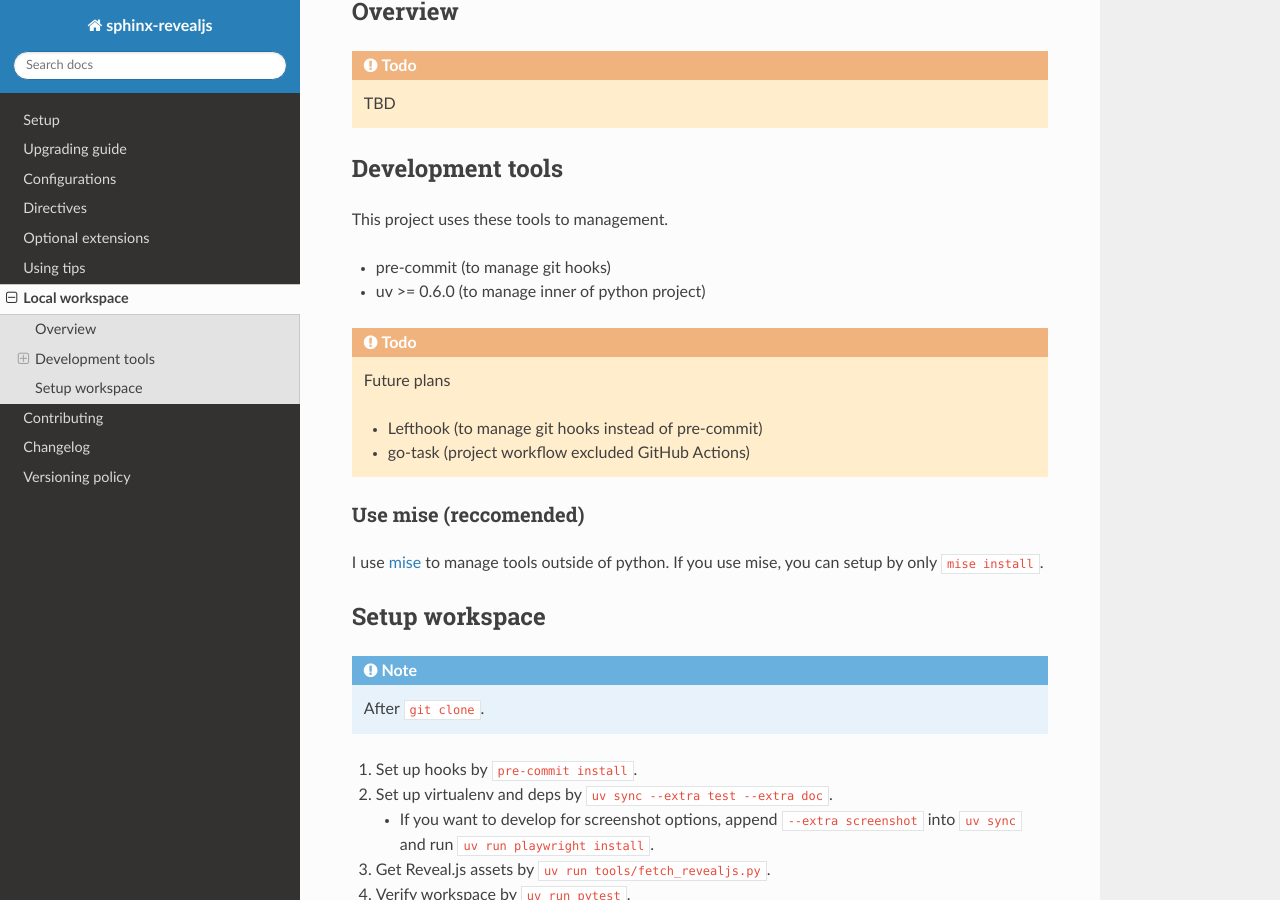
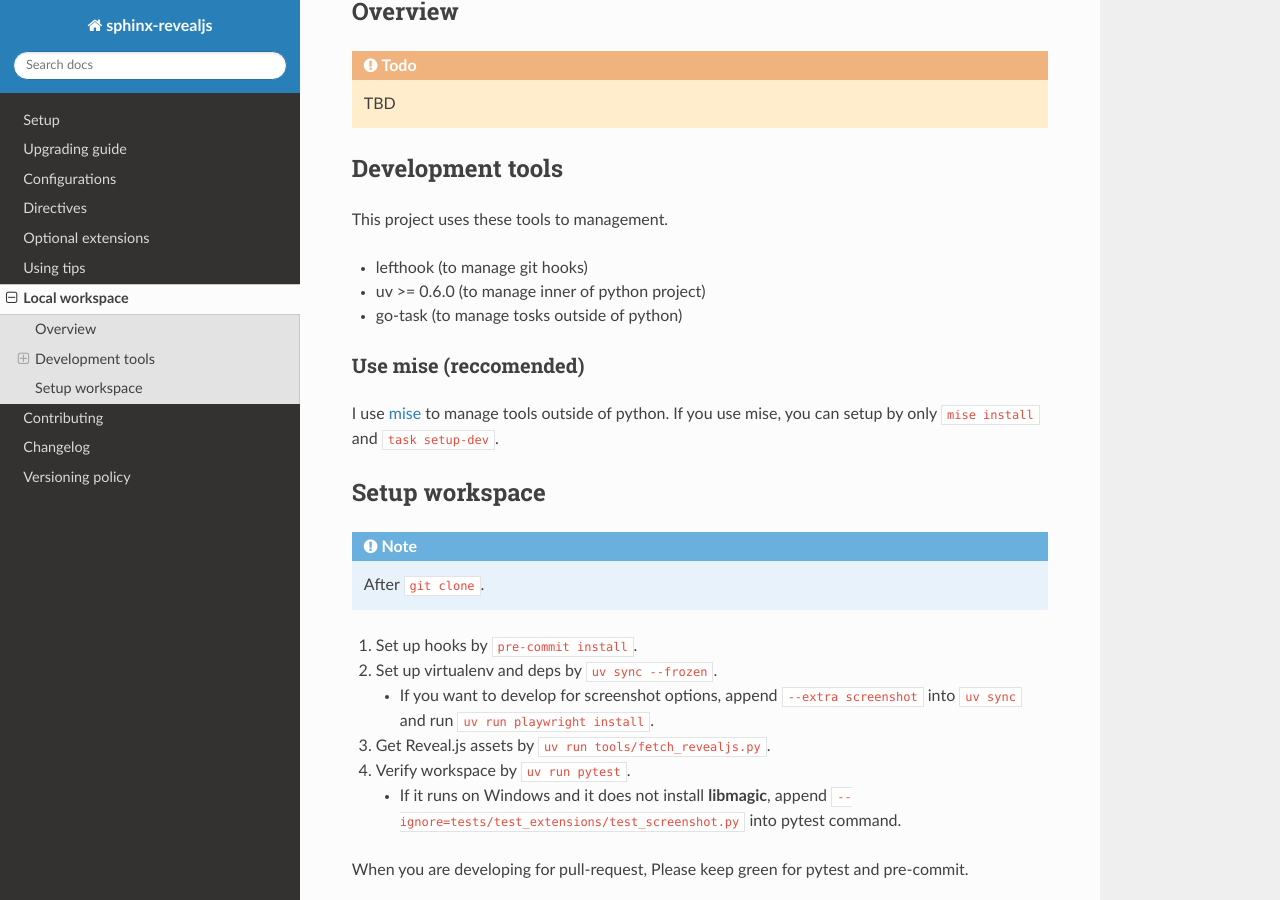
Before and after one commit to attakei/sphinx-revealjs, a Sphinx documentation site: the page built from doc/local-workspace.rst, in a window 1280 px wide and 900 px high, scrolled down 261 px. Built offline with Sphinx 7.4.7 and the Read the Docs theme 3.1.0, drawn with Linux system fonts in a browser that asks for light colours; pages that are not in the unit, such as notebooks, are missing from menus.

Commit message:
doc: Fix for current workspace

```diff
--- a/doc/local-workspace.rst
+++ b/doc/local-workspace.rst
@@ -18,19 +18,15 @@ Development tools
 
 This project uses these tools to management.
 
-* pre-commit (to manage git hooks)
+* lefthook (to manage git hooks)
 * uv >= 0.6.0 (to manage inner of python project)
-
-.. todo:: Future plans
-
-   * Lefthook (to manage git hooks instead of pre-commit)
-   * go-task (project workflow excluded GitHub Actions)
+* go-task (to manage tosks outside of python)
 
 Use mise (reccomended)
 ----------------------
 
 I use `mise <https://mise.jdx.dev/>`_ to manage tools outside of python.
-If you use mise, you can setup by only ``mise install``.
+If you use mise, you can setup by only ``mise install`` and ``task setup-dev``.
 
 Setup workspace
 ===============
@@ -38,7 +34,7 @@ Setup workspace
 .. note:: After ``git clone``.
 
 #. Set up hooks by ``pre-commit install``.
-#. Set up virtualenv and deps by ``uv sync --extra test --extra doc``.
+#. Set up virtualenv and deps by ``uv sync --frozen``.
 
    * If you want to develop for screenshot options,
      append ``--extra screenshot`` into ``uv sync`` and run ``uv run playwright install``.
```
